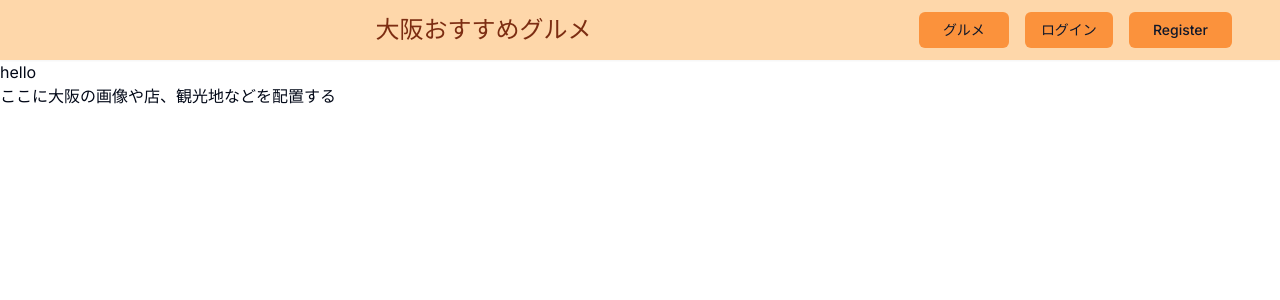
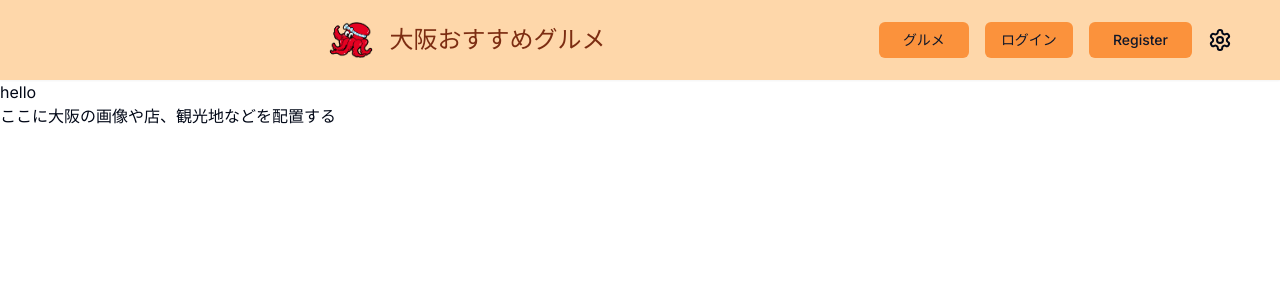
Before and after one commit to rintaro29/osaka-food, a Next.js app: page / in a window 1280 px wide. Shown: the top 300 px of the page. Built offline with nearby package versions, Linux system fonts and the light colour scheme.

Commit message:
create normal header

```diff
--- a/components/layouts/Header/Header.tsx
+++ b/components/layouts/Header/Header.tsx
@@ -1,14 +1,20 @@
 import { buttonVariants } from "@/components/ui/button";
 import { cn } from "@/lib/utils";
+import { Settings } from "lucide-react";
+import Image from "next/image";
 import Link from "next/link";
 
 const Header = () => {
   return (
-    <header className="flex items-center justify-between px-12 py-3 bg-orange-200 shadow-sm dark:bg-gray-900">
+    <header className="h-20 flex items-center justify-between px-12 py-3 bg-orange-200 shadow-sm dark:bg-gray-900">
       <div> </div>
-      <Link href="/" className="text-2xl font-medium text-orange-900 dark:text-gray-100">
-        大阪おすすめグルメ
-      </Link>
+      <div className="flex space-x-2 items-center">
+        <Image src="/food/tako.png" alt="食べ物" width={60} height={60} />
+        <Link href="/" className="text-2xl font-medium text-orange-900 dark:text-gray-100">
+          大阪おすすめグルメ
+        </Link>
+      </div>
+
       <div className="flex items-center space-x-4">
         {" "}
         {/* グルメ、ログイン、登録のリンクを右端に配置 */}
@@ -39,6 +45,7 @@ const Header = () => {
         >
           Register
         </Link>
+        <Settings />
       </div>
     </header>
   );
```
Also changed, not shown: public/food/tako.png (added).
